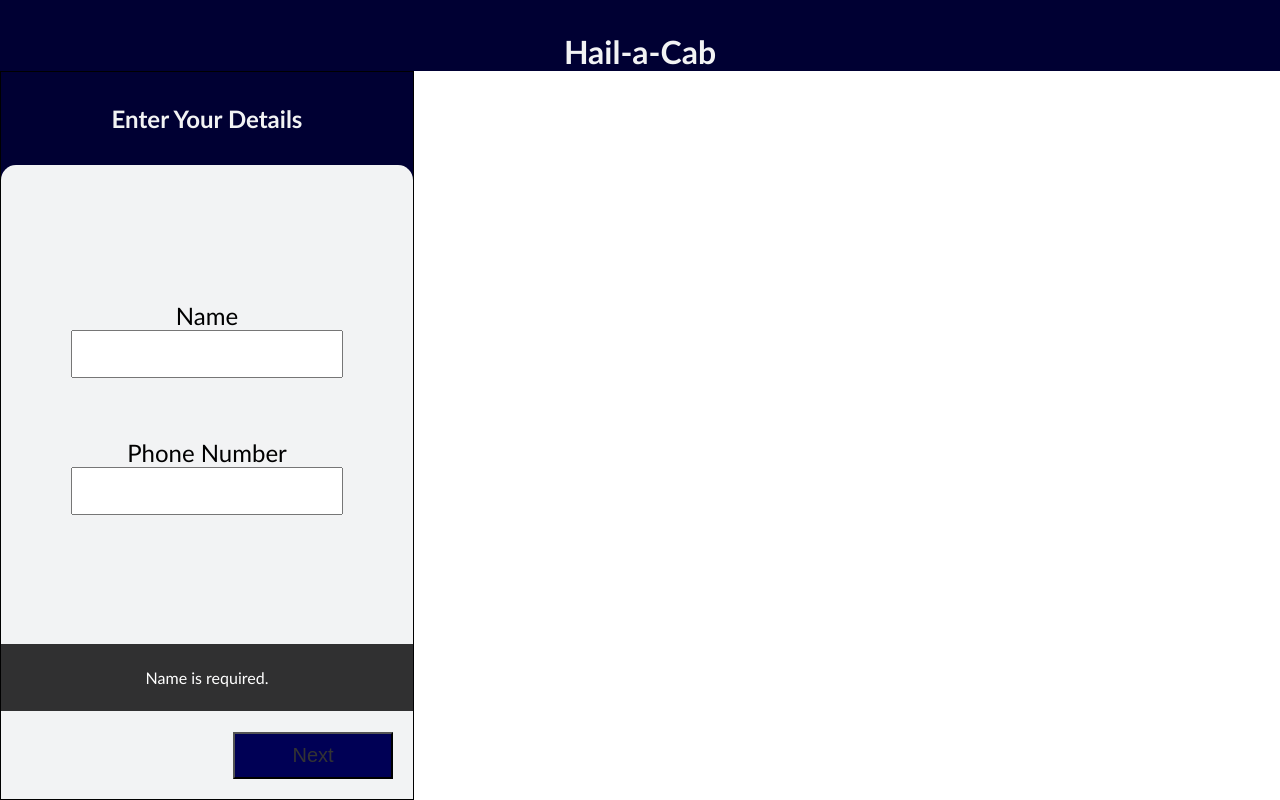
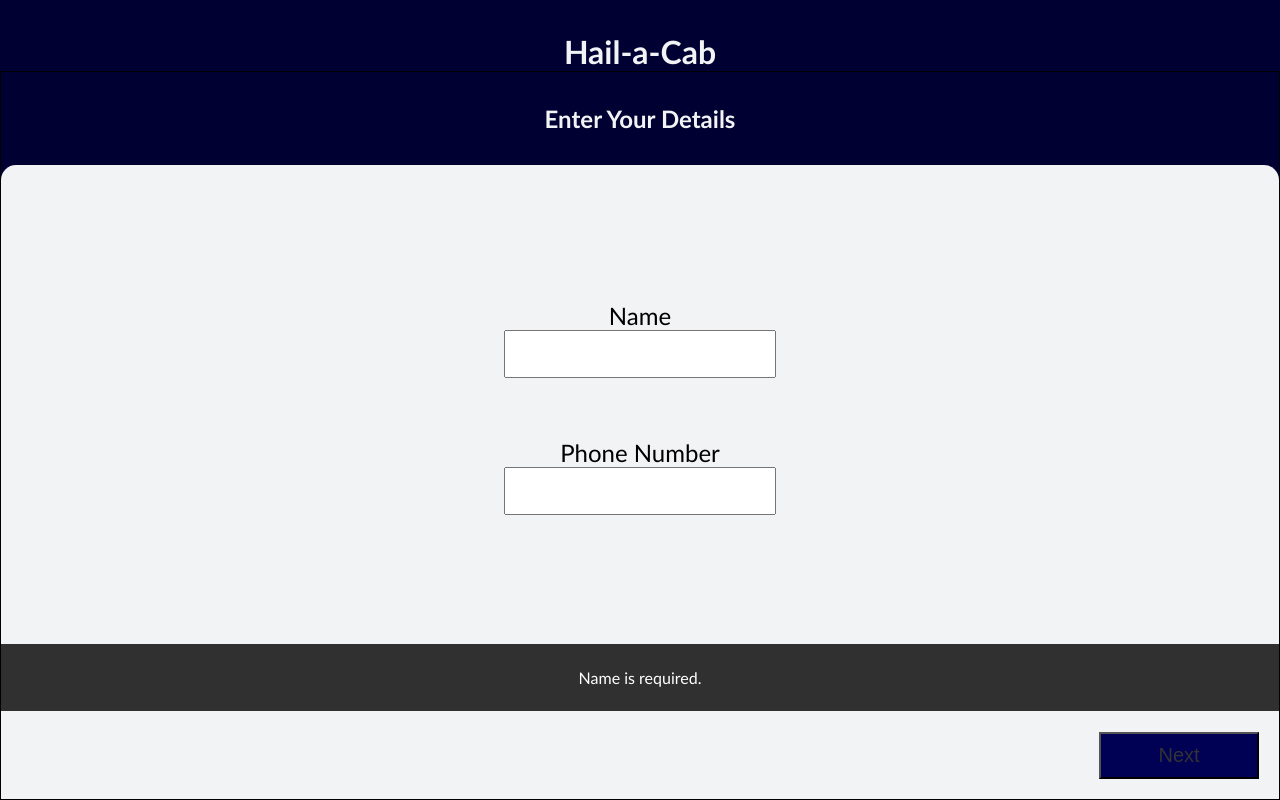
Before and after one commit to Ruaidhri-MacKenzie/taxi, a React (Create React App) app in the folder client/: page / in a window 1280 px wide. Built offline with nearby package versions, Linux system fonts and the light colour scheme.

Commit message:
Removed max width and height for the form

```diff
--- a/client/src/components/OrderForm/OrderForm.scss
+++ b/client/src/components/OrderForm/OrderForm.scss
@@ -40,8 +40,6 @@
 	min-height: 568px;
 	width: 100%;
 	height: 100%;
-	max-width: 414px;
-	max-height: 823px;
 	border: 1px solid #000;
 	background-color: #003;
 	display: grid;
```
